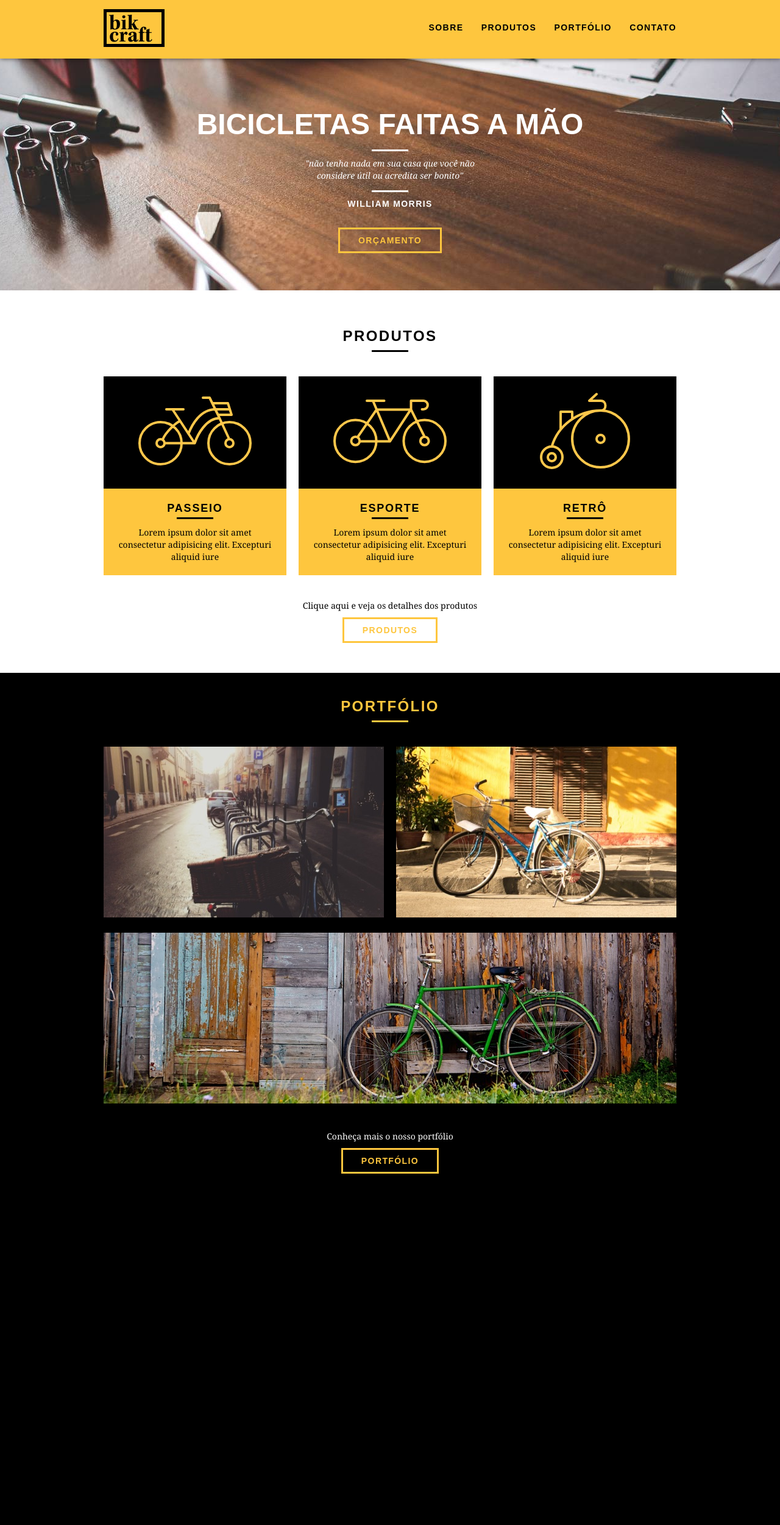
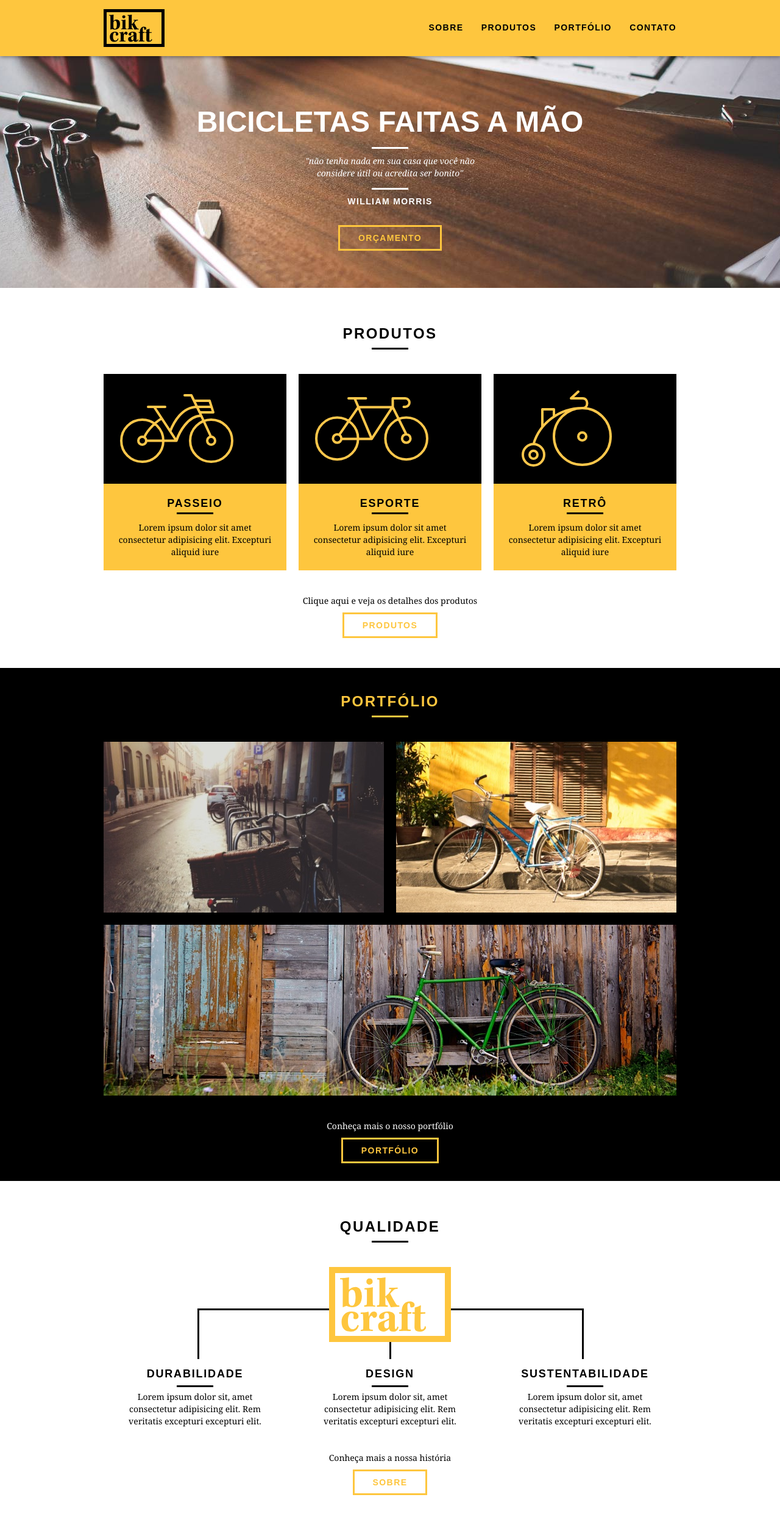
Before and after one commit to andrericardoweb/bikcraft_origamid, a PHP site: page / in a window 1280 px wide. Shown: the whole page at 61% size. Before the commit the page ends 1924 px from the top, so only its background shows below. Run offline with PHP 8.4, Linux system fonts and the light colour scheme.

Commit message:
create section qualidade

```diff
--- a/css/style.css
+++ b/css/style.css
@@ -6,6 +6,10 @@ p {
   font-family: Georgia, 'Times New Roman', Times, serif;
   font-size: 14px;
   line-height: 20px;
+}
+
+img {
+  display: block;
 }
 
 .btn{
@@ -87,7 +91,7 @@ p {
   height: 380px;
   background: url("../img/bg.jpg") no-repeat center;
   background-size: cover;
-  margin-top: 96px;
+  margin-top: 92px;
   text-align: center;
   padding-top: 80px;
 }
@@ -139,7 +143,7 @@ p {
   letter-spacing: .1em;
   margin-top: 20px;
 }
-.produtos_lista li h3::after {
+.produtos_lista li h3:after {
   content: "";
   display: block;
   width: 60px;
@@ -185,3 +189,47 @@ p {
 .portfolio .call p {
   color: #FFF;
 }
+
+/*Qualidade*/
+.qualidade {
+  padding: 60px 0;
+}
+.qualidade:after {
+  content: "";
+  width: 634px;
+  height: 83px;
+  display: block;
+  background: url("../img/linhas.svg") no-repeat center;
+  position: absolute;
+  top: 209px;
+  right: 162px;
+}
+
+.qualidade img {
+  margin: 0 auto;
+}
+.qualidade_lista {
+  padding-top: 20px;
+}
+.qualidade_lista li {
+  text-align: center;
+  padding: 0 40px;
+}
+
+.qualidade_lista li h3 {
+  font-weight: bold;
+  font-size: 18px;
+  line-height: 25px;
+  text-transform: uppercase;
+  letter-spacing: .1em;
+  margin-top: 20px;
+}
+.qualidade_lista li h3:after {
+  content: "";
+  display: block;
+  width: 60px;
+  height: 3px;
+  background: #000;
+  margin: 6px auto;
+  z-index: -1;
+}
--- a/index.html
+++ b/index.html
@@ -85,9 +85,35 @@
       <div class="call">
         <p>Conheça mais o nosso portfólio</p>
         <a href="portfolio.html" class="btn">Portfólio</a>
-      </div>
+      </div><!--call-->
     </div><!--/container-->
   </section><!--/portfolio-->
 
+  <section class="qualidade container">
+    <h2 class="subtitulo">Qualidade</h2>
+    <img src="/img/bikcraft-qualidade.svg" alt="Bikcraft">
+    <ul class="qualidade_lista">
+      <li class="grid-1-3">
+        <h3>Durabilidade</h3>
+        <p>Lorem ipsum dolor sit, amet consectetur adipisicing elit. Rem veritatis excepturi excepturi elit.</p>
+      </li>
+
+      <li class="grid-1-3">
+        <h3>Design</h3>
+        <p>Lorem ipsum dolor sit, amet consectetur adipisicing elit. Rem veritatis excepturi excepturi elit.</p>
+      </li>
+
+      <li class="grid-1-3">
+        <h3>Sustentabilidade</h3>
+        <p>Lorem ipsum dolor sit, amet consectetur adipisicing elit. Rem veritatis excepturi excepturi elit.</p>
+      </li>
+    </ul>
+
+    <div class="call">
+      <p>Conheça mais a nossa história</p>
+      <a href="sobre.html" class="btn btn-preto">Sobre</a>
+    </div><!--call-->
+  </section><!--/container-->
+
 </body>
 </html>
```
